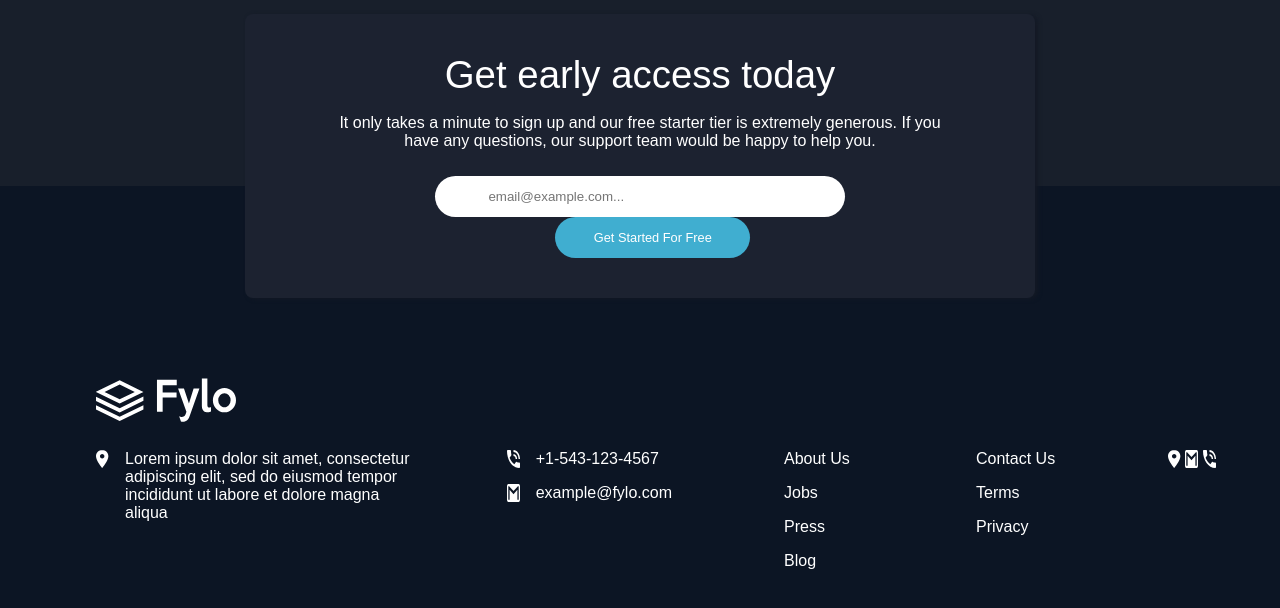
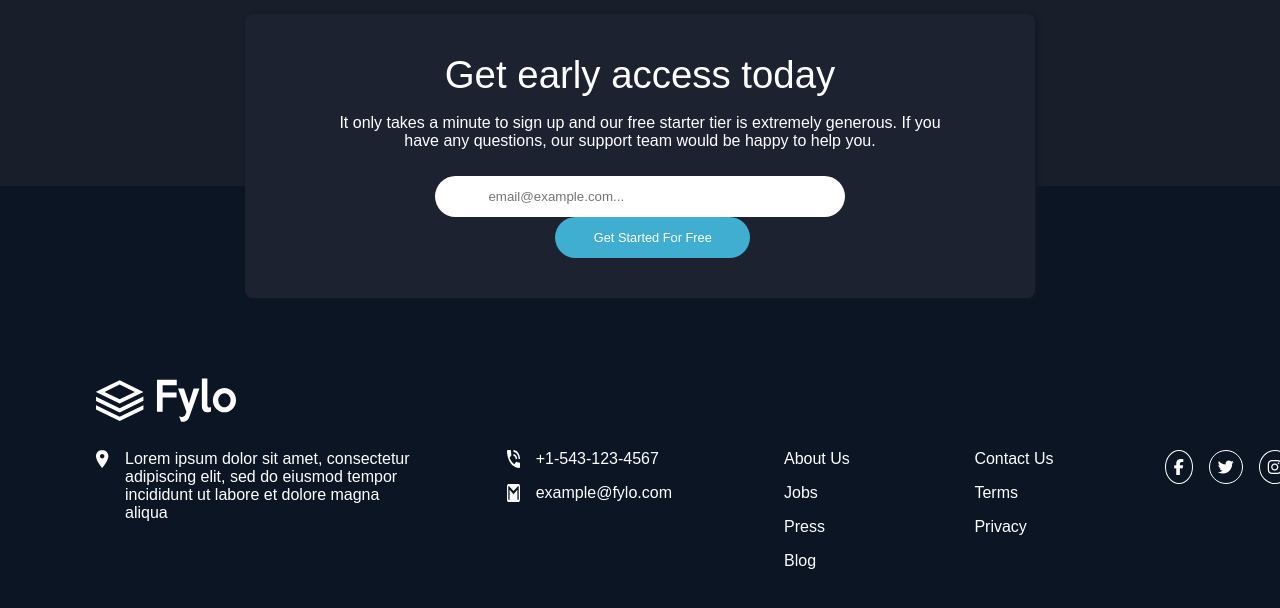
Before and after one commit to latyus/fylo-dark-theme-landing-page-master--1-, a plain HTML site: page fylo-dark-theme-landing-page-master/index.html in a window 1280 px wide. Shown: the part 2670-3278 px from the top of the page. Drawn offline with Linux system fonts and the light colour scheme.

Commit message:
second commit

```diff
--- a/fylo-dark-theme-landing-page-master/index.html
+++ b/fylo-dark-theme-landing-page-master/index.html
@@ -3,8 +3,8 @@
 <head>
   <meta charset="UTF-8">
   <meta name="viewport" content="width=device-width, initial-scale=1.0"> <!-- displays site properly based on user's device -->
-
-  <link rel="icon" type="image/png" sizes="32x32" href="./images/favicon-32x32.png">
+  <script src="https://kit.fontawesome.com/b580839b94.js" crossorigin="anonymous"></script>
+  <!-- <link rel="icon" type="image/png" sizes="32x32" href="./images/favicon-32x32.png"> -->
   <link rel="stylesheet" href="./style/index.css">
   <title>Frontend Mentor | Fylo landing page with dark theme and features grid</title>
 
@@ -223,10 +223,17 @@
                 </div>
           </div>
             <div class="semiwrap">
-
-            <img src="./images/icon-location.svg" alt="">
-            <img src="./images/icon-email.svg" alt="">
-            <img src="./images/icon-phone.svg" alt="">
+              <div class="icons">
+              <div class="icon">
+                <i class="fa-brands fa-facebook-f"></i>
+              </div>
+              <div class="icon">
+                <i class="fa-brands fa-twitter"></i>
+                 </div>
+              <div class="icon">
+                <i class="fa-brands fa-instagram"></i>
+              </div>
+              </div>
           </div>
         </div>
           </div>
--- a/fylo-dark-theme-landing-page-master/style/index.css
+++ b/fylo-dark-theme-landing-page-master/style/index.css
@@ -412,7 +412,22 @@ form{
     font-family: sans-serif;
 }
 
+.icons{
+    display: flex;
+    gap: 1em;
+}
+
+.fa-brands{
+    background-color: #0C1524;
+    border: 1px solid white;
+    border-radius: 50%;
+    padding: .5em;
+}
+
 @media(max-width:769px){
+    .icons{
+        margin-left:6em;
+    }
     header{
         padding-inline: 2em;
         padding-top: 2em;
@@ -583,6 +598,7 @@ form{
 }
 
 
+
 .innersection4 .box4{
 
     padding:1.7em 1.5em 1.5em 1.2em ;
```
